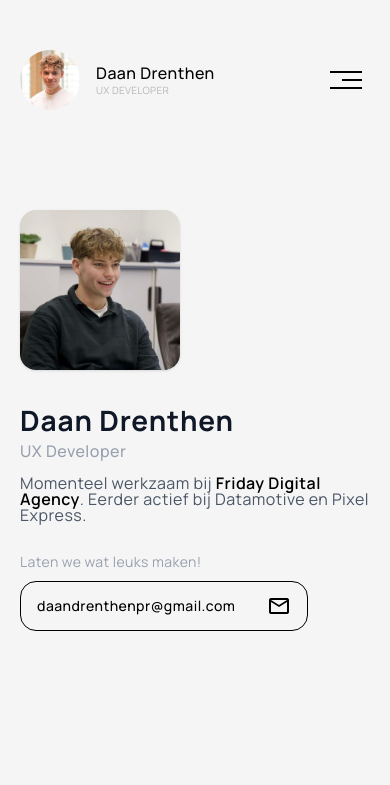
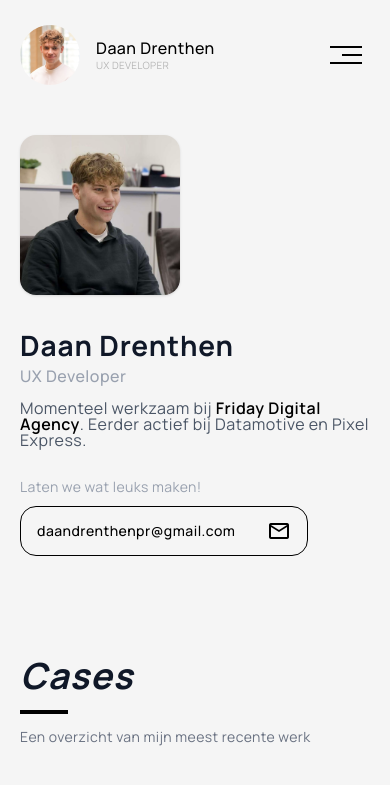
Before and after one commit to drenthendaan/portfolio-daandrenthen-nl, a React (Vite) app: page / in a window 390 px wide. Shown: the top 785 px of the page. Built offline with nearby package versions, Linux system fonts and the light colour scheme.

Commit message:
fix: padding mobile fixt

```diff
--- a/src/styles/globals/global.scss
+++ b/src/styles/globals/global.scss
@@ -10,7 +10,11 @@ $color-dark: #3a383e;
     max-width: 1300px;
     margin-inline: auto;
     padding-inline: clamp(20px, 5vw, 200px);
-    padding-block: 50px;
+    padding-block: 25px;
+
+    @media (min-width: 768px) {
+        padding-block: 50px;
+    }
 }
 
 body {
```
